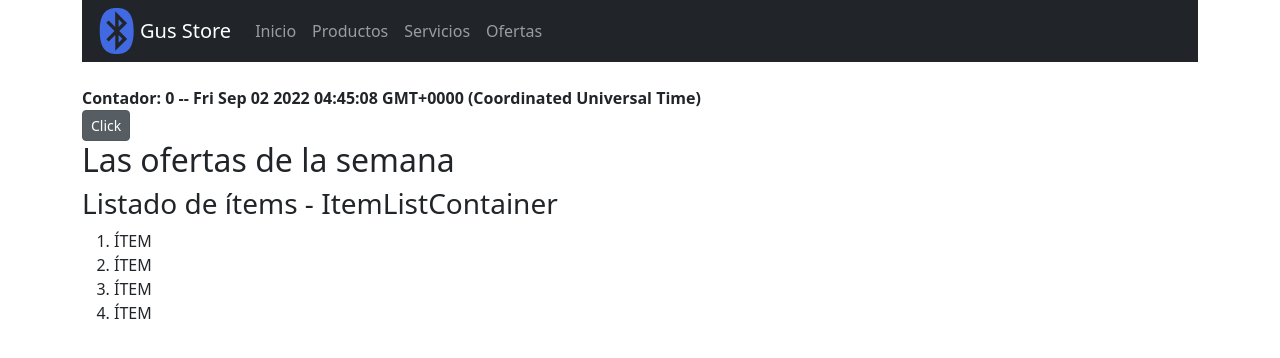
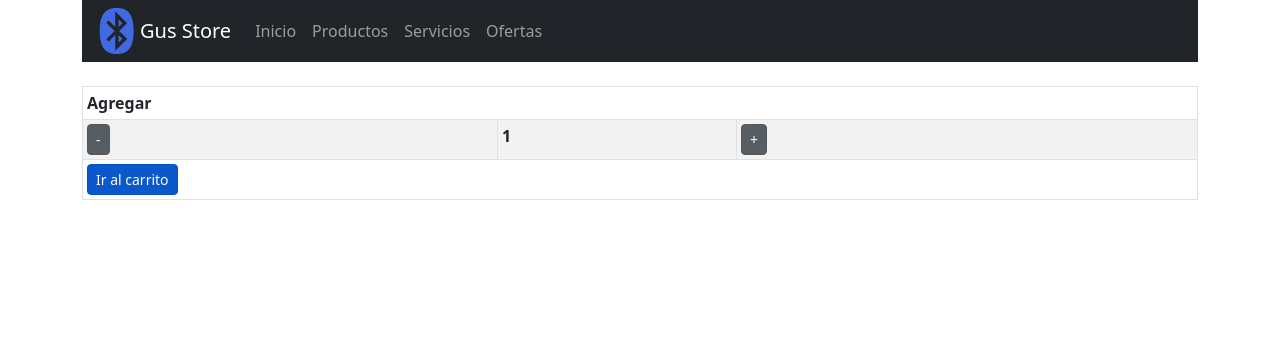
Before and after one commit to romerogustavob/reactclase3, a React (Create React App) app: page / in a window 1280 px wide. Shown: the top 358 px of the page. Built offline with nearby package versions, Linux system fonts and the light colour scheme.

Commit message:
'contador con boton'

```diff
--- a/src/App.js
+++ b/src/App.js
@@ -1,52 +1,19 @@
-import logo from './logo.svg';
 import './App.css';
 import NavBar from './components/NavBar';
 import ItemListContainer from './components/ItemListContainer';
 import { useEffect, useState } from 'react';
-import { Diagram2 } from 'react-bootstrap-icons';
 import Button from 'react-bootstrap/Button';
+import ItemCount from './components/ItemCount/ItemCount';
 
 function App() {
-  const [counter, setCounter]=useState(0);
-  const current = new Date();
-  const date = `${current.getDate()}/${current.getMonth()+1}/${current.getFullYear()}`;
-  const datetime2=current.toString();
-
-  useEffect(() => {
-    setTimeout( ()=>{
-      console.log('Efecto al montaje')
-    },5000)
-  }, []);
-
-  useEffect(() => {
-    console.log('Efecto al montaje y cambio el counter')
-    return () => {
-
-    }
-  }, [counter]);
-
-  useEffect(() => {
-    console.log('Efecto en cada render')
-    return () => {
-      console.log('Efecto al desmontar')
-    }
-  });
-
-  const handleClick=()=>{
-    console.log('You are doing a click');
-    setCounter(counter + 1);
+  const addOnb = ({valor}) => {
+    alert('el valor actual es '+parseInt({valor}))
   }
-  console.log('hubo render');
   return (
     <>
     <div className='container'>
     <NavBar/>
-    <div>
-      <strong>Contador: {counter} -- {datetime2}</strong>
-    </div>
-    <Button variant="secondary" size="sm" active onClick={handleClick}>Click</Button>
-      <h2>Las ofertas de la semana</h2>
-      <ItemListContainer greeting={'Saludos'}/>
+    <ItemCount stock='5' inicio='1' addOn={addOnb}/>
     </div>
 
 
--- /dev/null
+++ b/src/components/ItemCount/ItemCount.js
@@ -0,0 +1,64 @@
+import React, { useEffect, useState } from 'react'
+import Button from 'react-bootstrap/Button';
+import Table from 'react-bootstrap/Table';
+
+const ItemCount = ( {stock, inicio, addOn}) => {
+    const [counter, setCounter]=useState(parseInt(inicio));
+    useEffect(() => {
+        console.log('Efecto al montaje y cambio el counter')
+
+    }, [counter]);
+
+
+    const handleClick=()=>{
+      if(parseInt(stock)===counter){
+        alert('stock completo')
+        return
+       }else{
+        addOn({counter})
+       }
+        setCounter(counter + 1);
+    }
+
+    const handleClickMinus=()=>{
+      if(0===counter){
+        alert('Agregue un producto')
+        return
+       } else{
+        addOn({counter})
+       }
+        setCounter(counter - 1);
+    }
+
+  return (
+    <>
+    <Table striped bordered hover size="sm">
+      <thead>
+        <tr>
+          <th colSpan={3}>Agregar</th>
+        </tr>
+      </thead>
+      <tbody>
+        <tr>
+            <td>
+                <Button variant="secondary" size="sm" active onClick={handleClickMinus}>-</Button>
+            </td>
+            <td>
+                <strong>{counter}</strong>
+            </td>
+            <td>
+                <Button variant="secondary" size="sm" active onClick={handleClick}>+</Button>
+            </td>
+        </tr>
+        <tr text-align="center">
+            <td text-align="center" colSpan={3}>
+                <Button variant="primary"  size="sm" active onClick="">Ir al carrito</Button>
+            </td>
+        </tr>
+      </tbody>
+    </Table>
+    </>
+  )
+}
+
+export default ItemCount
```
